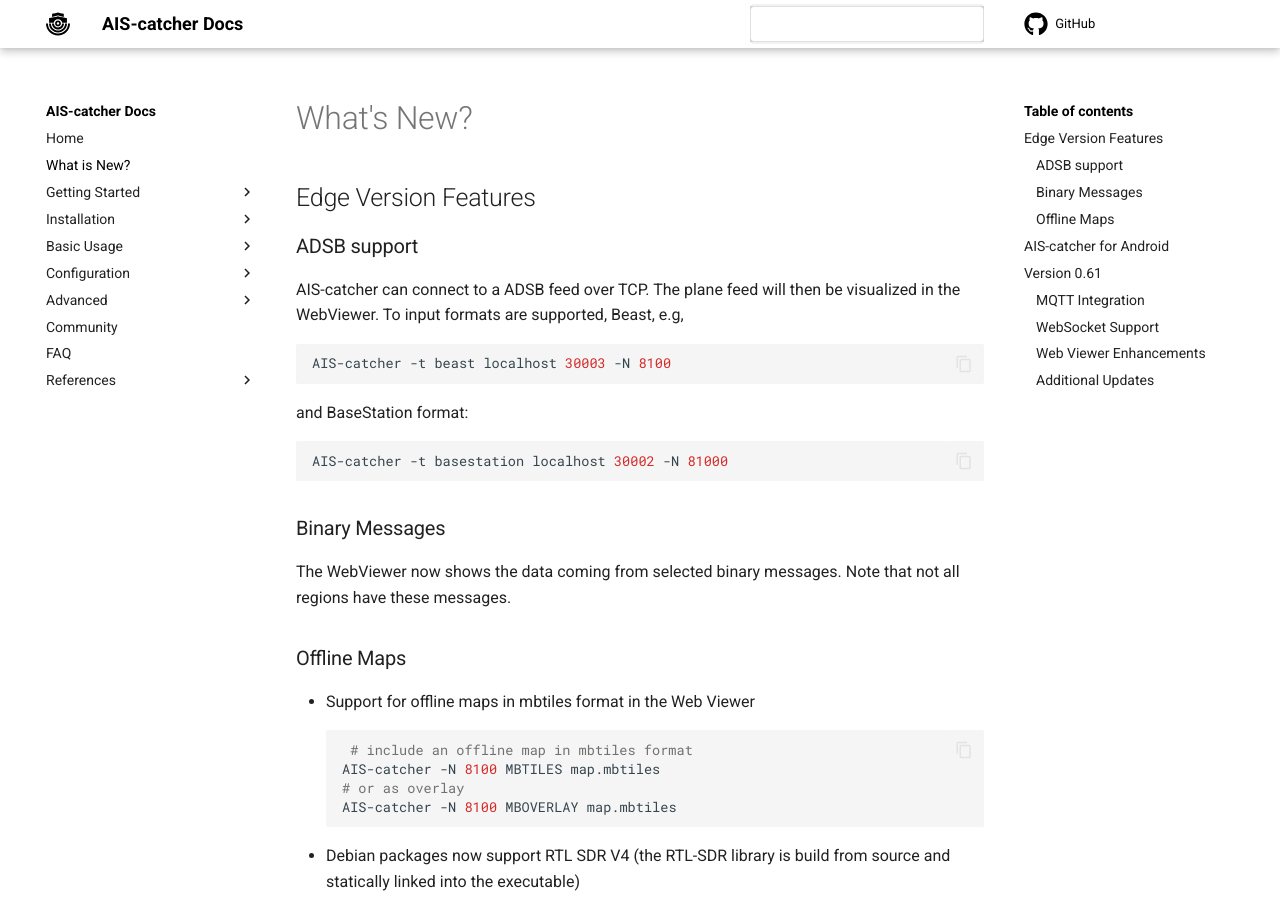
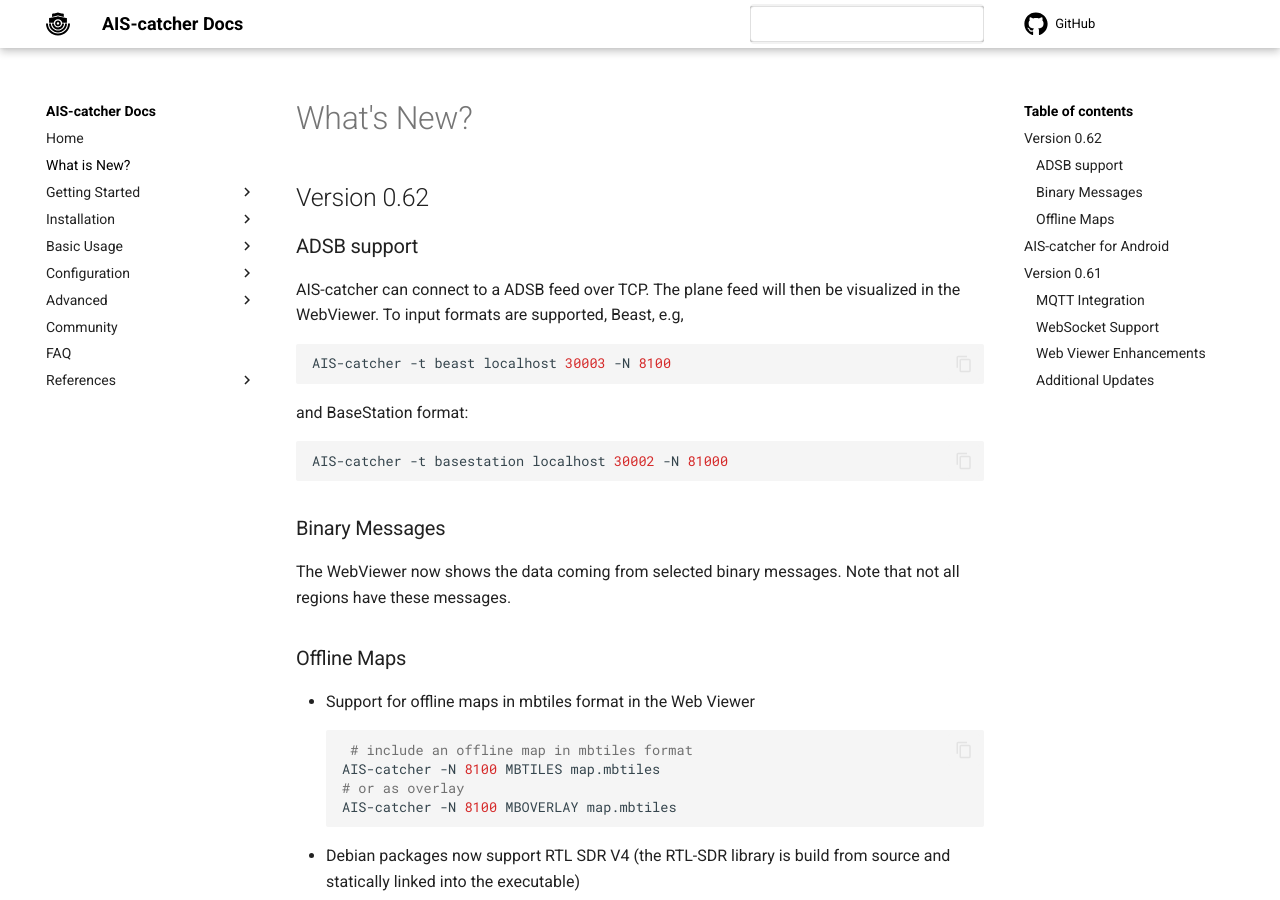
Before and after one commit to jvde-github/AIS-catcher-docs, an MkDocs documentation site: the page built from docs/what-is-new.md, in a window 1280 px wide and 900 px high. Built offline with MkDocs 1.6.1 and Material for MkDocs 9.7.7, drawn with Linux system fonts in a browser that asks for light colours; comment, search, counter and statistics services are not loaded.

Commit message:
update to v0.62

```diff
--- a/docs/what-is-new.md
+++ b/docs/what-is-new.md
@@ -1,6 +1,6 @@
 # What's New?
 
-## Edge Version Features
+## Version 0.62
 
 
 ### ADSB support
```
Also changed, not shown: docs/installation/windows.md (+1 -0 lines).
